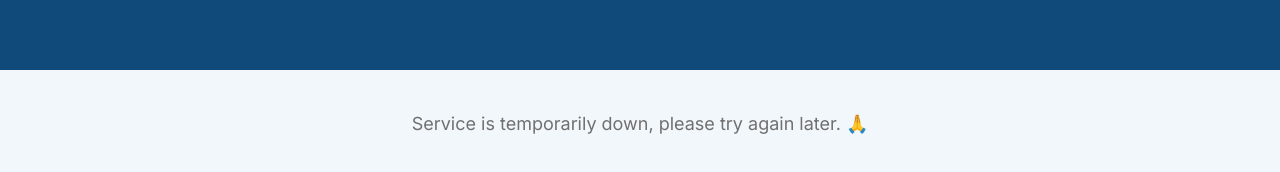
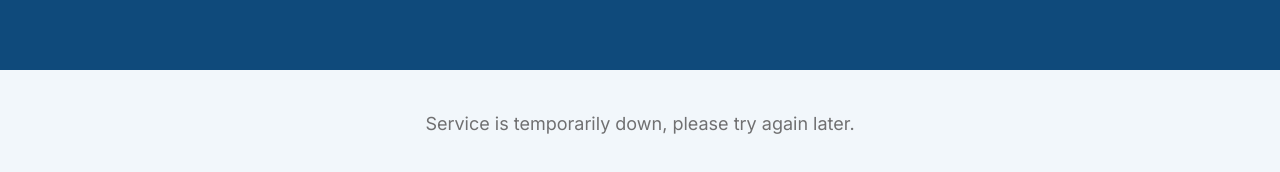
Before and after one commit to Ademayowa/job-board-v3, a Next.js app: page / in a window 1280 px wide. Shown: the part 430-602 px from the top of the page. Built offline with nearby package versions, Linux system fonts and the light colour scheme; no server answers.

Commit message:
refactor: refactor homepage

```diff
--- a/app/page.tsx
+++ b/app/page.tsx
@@ -3,7 +3,8 @@ import Jobs from '@/components/Jobs';
 import BaseLayout from '@/components/layouts/BaseLayout';
 import Pagination from '@/components/Pagination';
 import Title from '@/components/Title';
-import { PaginationApiResponse } from '@/types';
+import fetchJobs from '@/lib/fetchJobs';
+import Message from '@/components/Message';
 
 type SearchProps = {
   searchParams: {
@@ -14,39 +15,18 @@ type SearchProps = {
 
 export const revalidate = 60; // Revalidate the entrire page every 60secs
 
-const API_URL = process.env.NEXT_PUBLIC_API_URL as string;
-
-async function fetchJobs(searchParams: {
-  title?: string;
-  page?: string;
-}): Promise<PaginationApiResponse | null> {
-  const query = new URLSearchParams({ ...searchParams, limit: '6' }).toString(); // Fetch 6 jobs per page
-
-  try {
-    const res = await fetch(`${API_URL}/jobs?${query}`);
-
-    if (!res.ok) throw new Error('Failed to fetch jobs');
-
-    return res.json();
-  } catch (error) {
-    console.error('Error fetching jobs:', error);
-    return null;
-  }
-}
-
 export default async function HomePage({ searchParams }: SearchProps) {
   const data = await fetchJobs(searchParams);
 
   if (!data) {
-    // Handle API failure from the backend
+    // Handle API failure from the backend if the server is down
     return (
       <>
         <Hero />
-        <div className='py-10 flex justify-center'>
-          <p className='text-lg text-[#707071]'>
-            Service is temporarily down, please try again later. 🙏
-          </p>
-        </div>
+        <Message
+          className='py-10 flex justify-center'
+          message='Service is temporarily down, please try again later.'
+        />
       </>
     );
   }
@@ -67,11 +47,11 @@ export default async function HomePage({ searchParams }: SearchProps) {
             />
           </div>
         ) : (
-          <div className='pt-10 pb-20'>
-            <p className='text-lg text-[#707071]'>
-              No jobs found for your search criteria
-            </p>
-          </div>
+          // Response for an unmatch job search to a user
+          <Message
+            className='pt-10 pb-20'
+            message='No jobs found for your search criteria'
+          />
         )}
       </BaseLayout>
     </main>
--- /dev/null
+++ b/components/Message.tsx
@@ -0,0 +1,18 @@
+/* This component handles the messages displayed on the homepage.
+  Response message for the API backend service if it is down
+*/
+
+import clsx from 'clsx';
+
+type MessageProps = {
+  message: string;
+  className?: string;
+};
+
+export default function Message({ message, className }: MessageProps) {
+  return (
+    <div className={clsx(className)}>
+      <p className='text-lg text-[#707071]'>{message}</p>
+    </div>
+  );
+}
--- /dev/null
+++ b/lib/fetchJobs.ts
@@ -0,0 +1,20 @@
+import { PaginationApiResponse } from '@/types';
+
+const API_URL = process.env.NEXT_PUBLIC_API_URL as string;
+export default async function fetchJobs(searchParams: {
+  title?: string;
+  page?: string;
+}): Promise<PaginationApiResponse | null> {
+  const query = new URLSearchParams({ ...searchParams, limit: '6' }).toString(); // Fetch 6 jobs per page
+
+  try {
+    const res = await fetch(`${API_URL}/jobs?${query}`);
+
+    if (!res.ok) throw new Error('Failed to fetch jobs');
+
+    return res.json();
+  } catch (error) {
+    console.error('Error fetching jobs:', error);
+    return null;
+  }
+}
```
